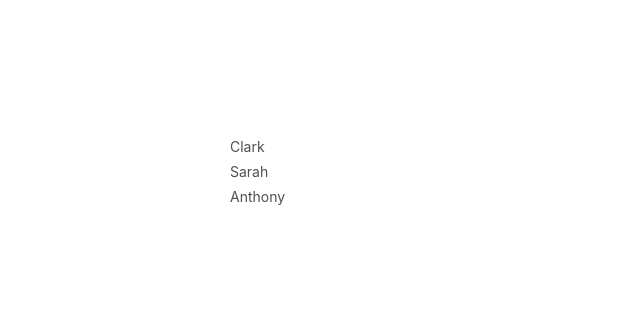
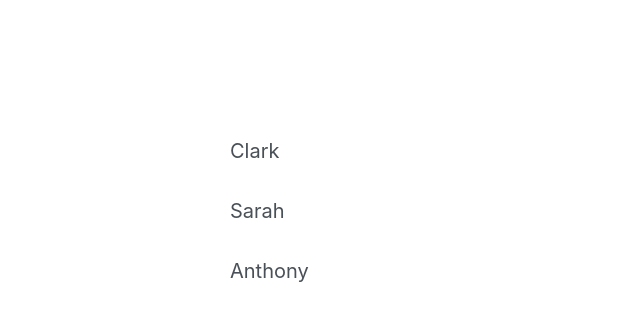
Before and after one commit to Briso10-dev/Eat-n-split, a React (Vite) app: page / in a window 1280 px wide. Shown: the top 320 px of the page, without its empty margins (0-640 px from the left). Built offline with nearby package versions, Linux system fonts and the light colour scheme.

Commit message:
Rendering each friend as a component in Friendlist component

```diff
--- /dev/null
+++ b/src/components/Freind.jsx
@@ -0,0 +1,8 @@
+
+function Friend({friend}){
+    return(
+        <li className="grid grid-cols-[4.8rem_1fr_auto] items-center gap-x-[1.6rem] p-[1.2rem] rounded-[1rem] transition duration-500 hover:bg-[#fff4e6]"> {friend.name} </li>
+    )
+}
+
+export default Friend;
--- a/src/components/FriendList.jsx
+++ b/src/components/FriendList.jsx
@@ -1,3 +1,4 @@
+import Friend from "./Freind";
 
 const initialFriends = [
   {
@@ -24,9 +25,9 @@ function FriendList(){
     const friends = initialFriends;
 
     return(
-        <ul className="list-none flex flex-col gap-[0.4rem] text-[1.4rem] mb-8">
+        <ul className="list-none flex flex-col gap-[3rem] text-[2rem] mb-8">
             {friends.map((friend) => (
-                <li className="grid grid-cols-[4.8rem_1fr_auto] items-center gap-x-[1.6rem] p-[1.2rem] rounded-[7px] transition duration-500 hover:bg-[#fff4e6]"> {friend.name} </li>
+               <Friend friend={friend} key={friend.id} />
 
             ))}
         </ul>
```
